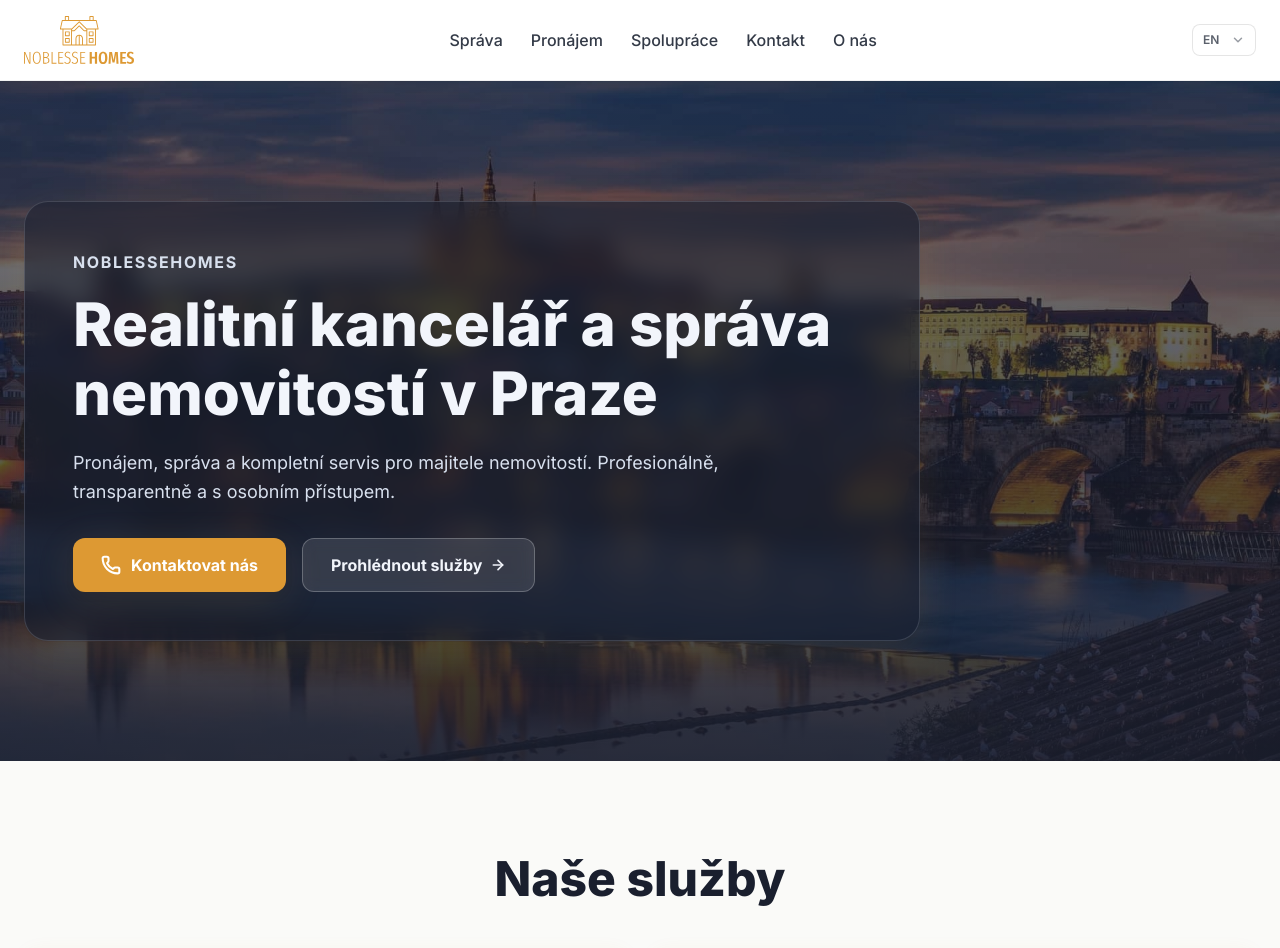
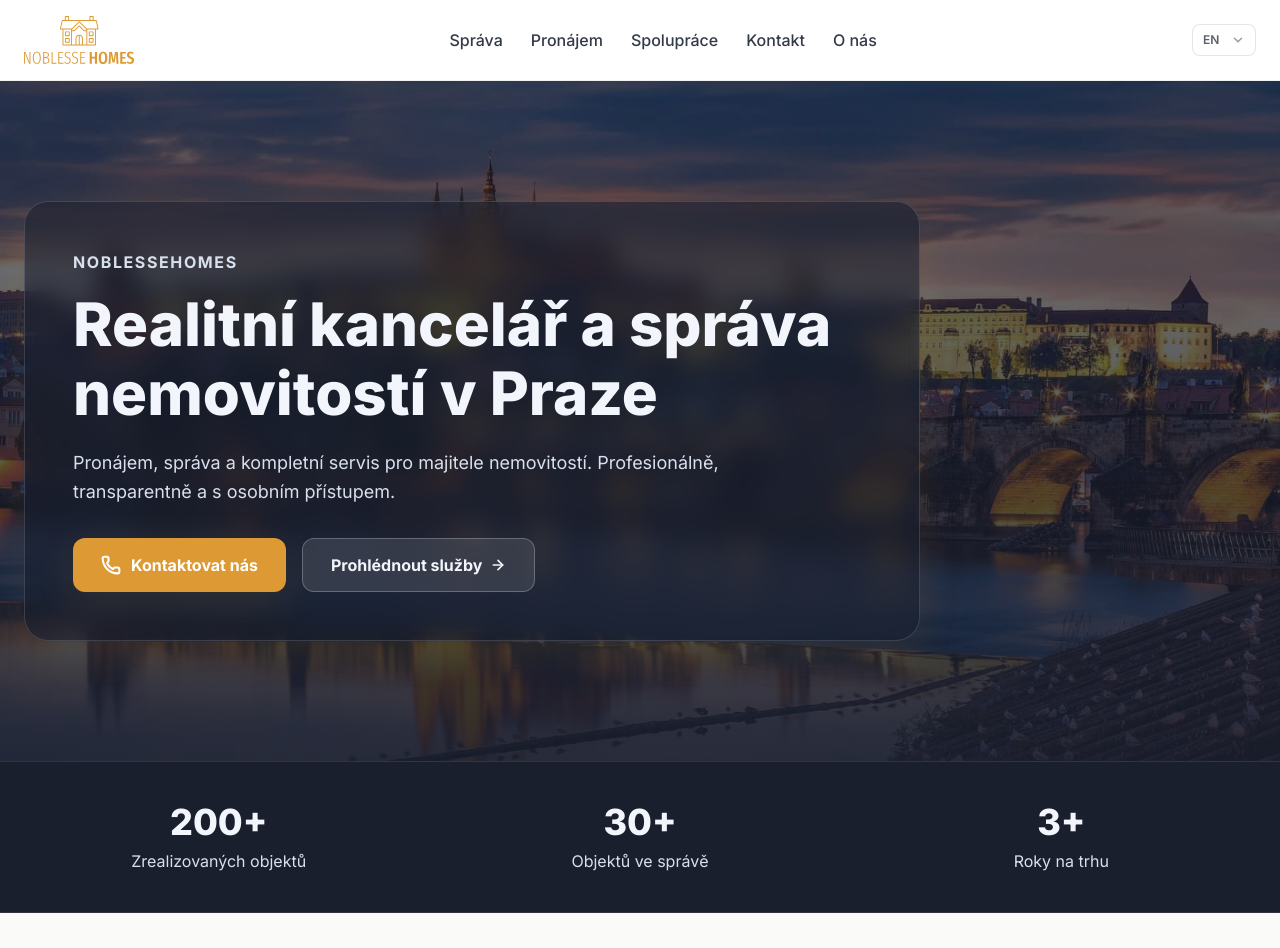
Before and after one commit to NoblesseHomes/noblesseHomesSite-v2, a Next.js app: page /en in a window 1280 px wide. Shown: the top 948 px of the page. Built offline with nearby package versions, Linux system fonts and the light colour scheme.

Commit message:
Доп изменения

```diff
--- a/src/app/[locale]/page.js
+++ b/src/app/[locale]/page.js
@@ -1,4 +1,5 @@
 import { Hero } from '@/components/mainHero/hero';
+import { StatsStrip } from '@/components/statsStrip';
 import { ServicesSection } from '@/components/servicesSection';
 
 import { PartnersSection } from '@/components/partnersSection';
@@ -7,6 +8,7 @@ export default function MainPage() {
   return (
     <>
       <Hero />
+      <StatsStrip />
       <ServicesSection />
 
       <PartnersSection />
--- /dev/null
+++ b/src/components/statsStrip.js
@@ -0,0 +1,35 @@
+const stats = [
+  {
+    value: '200+',
+    label: 'Zrealizovaných objektů',
+  },
+  {
+    value: '30+',
+    label: 'Objektů ve správě',
+  },
+  {
+    value: '3+',
+    label: 'Roky na trhu',
+  },
+];
+
+export function StatsStrip() {
+  return (
+    <section className="w-full bg-accent-navy border-y border-white/10">
+      <div className="max-w-7xl mx-auto px-3 sm:px-6 py-6 sm:py-10">
+        <div className="grid grid-cols-3 gap-2 sm:gap-8 text-center">
+          {stats.map((stat) => (
+            <div key={stat.label}>
+              <p className="font-heading text-2xl sm:text-4xl font-extrabold text-footer-text mb-1 sm:mb-2">
+                {stat.value}
+              </p>
+              <p className="text-footer-text-muted text-[11px] leading-snug sm:text-base">
+                {stat.label}
+              </p>
+            </div>
+          ))}
+        </div>
+      </div>
+    </section>
+  );
+}
--- a/tailwind.config.js
+++ b/tailwind.config.js
@@ -1 +1,7 @@
-export default {};
+const global = {
+  future: {
+    hoverOnlyWhenSupported: true,
+  },
+};
+
+export default global;
```
